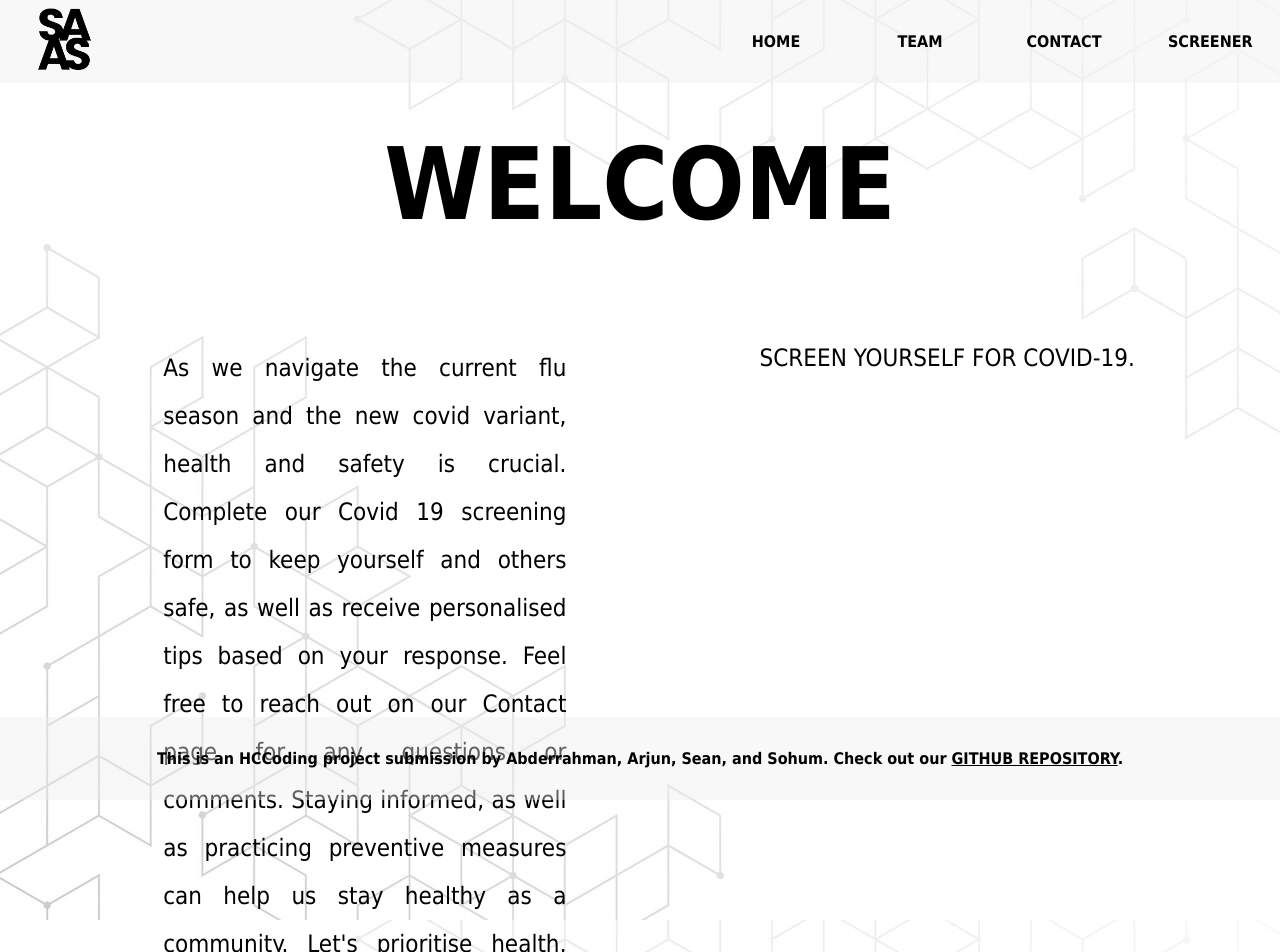
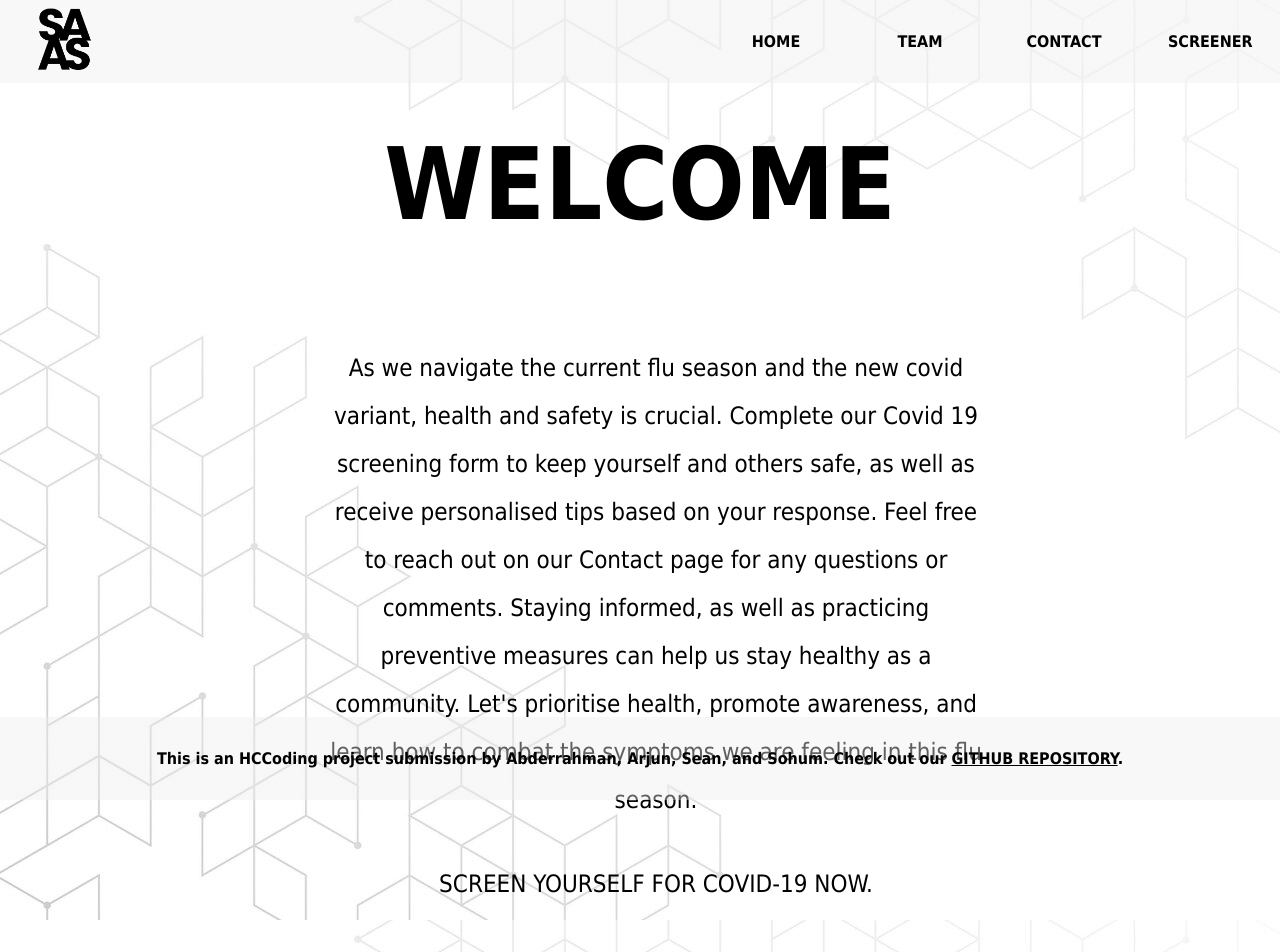
Before and after one commit to padhyeSohum/hccoding-submission, a Next.js app: page / in a window 1280 px wide. Shown: the top 952 px of the page. Built offline with nearby package versions, Linux system fonts and the light colour scheme.

Commit message:
redesign home page

```diff
--- a/pages/index.tsx
+++ b/pages/index.tsx
@@ -12,17 +12,8 @@ export default function Home () {
                     personalised tips based on your response.  Feel free to reach out on our Contact page
                     for any questions or comments. Staying informed, as well as practicing preventive measures can help
                     us stay healthy as a community. Let&#39;s prioritise health, promote awareness, and learn how to combat
-                    the symptoms we are feeling in this flu season.
+                    the symptoms we are feeling in this flu season. <br /><Link href="/screener"><p className="text-inside-opening-message-link">Screen yourself for COVID-19 now.</p></Link>
                 </p>
-                <div className="link-to-screener-container">
-                    <div className="link-to-screener">
-                        <Link href="/screener" className="">
-                            <p>
-                                Screen yourself for COVID-19.
-                            </p>
-                        </Link>
-                    </div>
-                </div>
             </div>
         </Page>
     )
--- a/styles/global.css
+++ b/styles/global.css
@@ -127,9 +127,9 @@ p {
 }
 
 .opening-message {
-    width: 40%;
+    width: 60%;
     line-height: 2;
-    text-align: justify;
+    text-align: center;
     transition: all ease-in-out;
     transition-duration: 400ms;
 }
@@ -222,3 +222,14 @@ p {
 .screener-message-link:hover {
     text-decoration: underline;
 }
+
+.text-inside-opening-message-link {
+    line-height: 1;
+    transition: all ease-in-out;
+    transition-duration: 400ms;
+}
+
+.text-inside-opening-message-link:hover {
+    transition-duration: 400ms;
+    color: #EEEEEE;
+}
```
